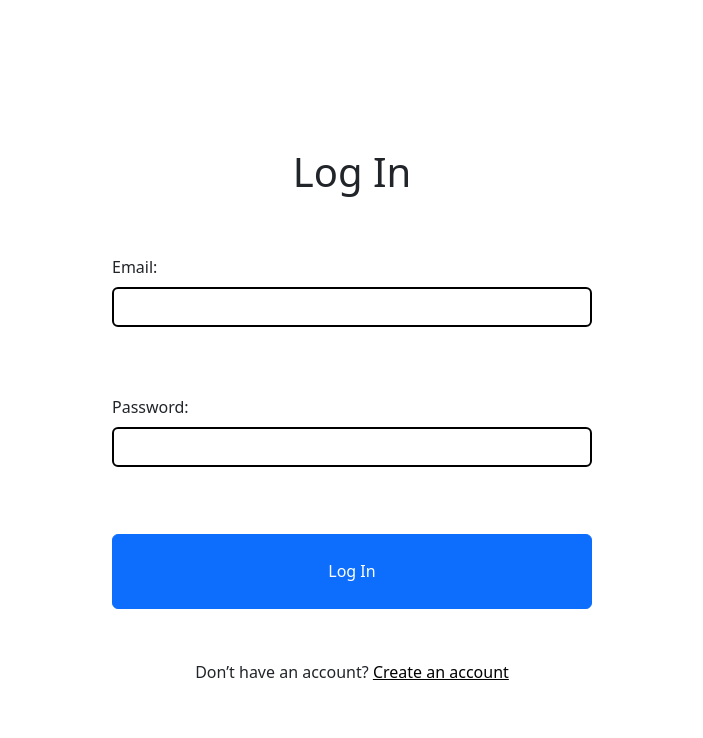
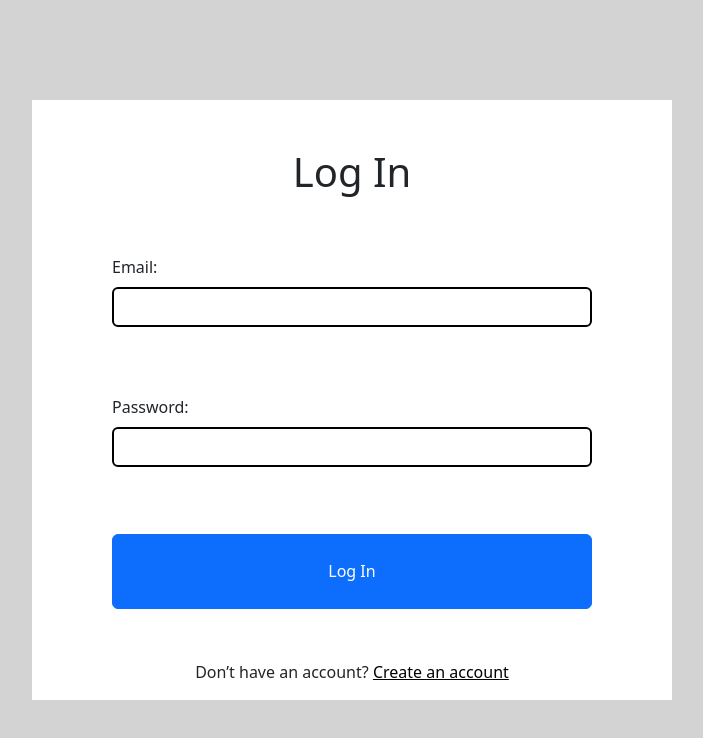
Before and after one commit to dancalvac/COSC4353_Group14, a React (Vite) app in the folder client/: page /login in a window 1280 px wide. Shown: the top 738 px of the page, without its empty margins (288-991 px from the left). Built offline with nearby package versions, Linux system fonts and the light colour scheme.

Commit message:
Fixing color scheme

```diff
--- a/client/src/components/Login.css
+++ b/client/src/components/Login.css
@@ -1,5 +1,5 @@
 .background-color {
-    background-color: #9C9C9C;
+    background-color: #d3d3d3;
 }
 
 .login-button {
--- a/client/src/components/LoginAfterRegister.css
+++ b/client/src/components/LoginAfterRegister.css
@@ -1,5 +1,5 @@
 .background-color {
-    background-color: #9C9C9C;
+    background-color: #d3d3d3;
 }
 
 .login-button {
--- a/client/src/components/LoginAfterRegister.jsx
+++ b/client/src/components/LoginAfterRegister.jsx
@@ -21,7 +21,7 @@
 
                 <div className="w-75 d-flex flex-column text-center">
                     <h3>Thank you for registering!</h3>
-                    <h3>Please login to complete the registration</h3>
+                    <h3>Please login to complete the registration.</h3>
                 </div>
 
                 <button type="button" className="btn btn-primary w-75 my-3 login-button" onClick={goToLoginPage}>
--- a/client/src/components/Register.css
+++ b/client/src/components/Register.css
@@ -7,7 +7,7 @@
 }
 
 .background-color {
-    background-color: #9C9C9C;
+    background-color: #d3d3d3;
 }
 
 .login-link {
--- a/client/src/components/VolunteerProfile.css
+++ b/client/src/components/VolunteerProfile.css
@@ -2,7 +2,7 @@
   box-sizing: border-box;
 }
 
-.background-color {
+.background-color-profile {
     background-color: white;
 }
 
--- a/client/src/components/VolunteerProfile.jsx
+++ b/client/src/components/VolunteerProfile.jsx
@@ -64,7 +64,7 @@
     }, []);
 
     return (
-        <div className="d-flex justify-content-start align-items-center vh-100 background-color"> {/*White background*/}
+        <div className="d-flex justify-content-start align-items-center vh-100 background-color-profile"> {/*White background*/}
             <div className="side-bar d-flex justify-content-center vh-100 align-items-center"> {/*Gray side bar*/}
                 <div className="invisible-box-in-side-bar d-flex flex-column justify-content-between"> {/*Invis box*/}
                     <div className="d-flex flex-column w-100 overflow-hidden"> {/*Navigation buttons*/}
```
